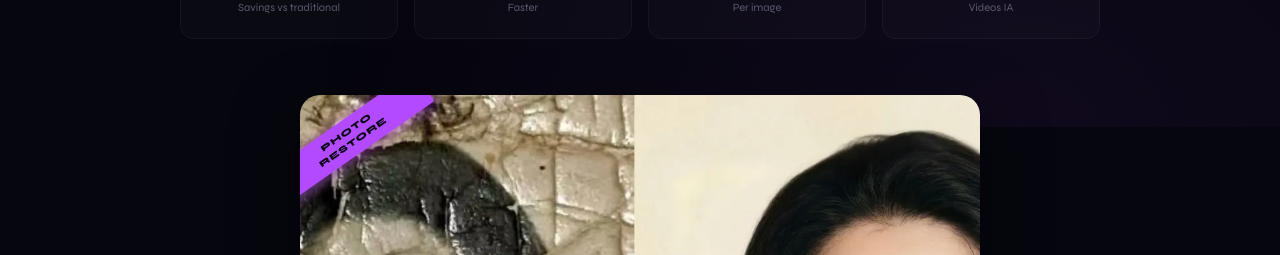
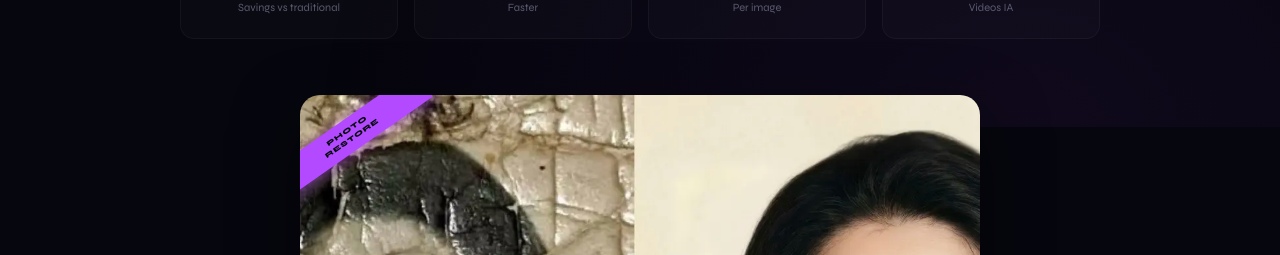
Before and after one commit to setnom/hyperreal-studio, a React (Vite) app: page / in a window 1280 px wide. Shown: the part 673-928 px from the top of the page. Built offline with nearby package versions, Linux system fonts and the light colour scheme.

Commit message:
v31d: <-zsh.25 en stat + ribbon Restauración fuente más pequeña

```diff
--- a/src/App.jsx
+++ b/src/App.jsx
@@ -520,7 +520,7 @@ function CarouselSection({ lang, isDesk }) {
 
         {/* Ribbon — outside overflow so it shows fully, clipped by wrapper */}
         <div style={{ position: "absolute", top: 0, left: 0, width: "100%", height: "100%", pointerEvents: "none", zIndex: 3, overflow: "hidden" }}>
-          <div key={idx} style={{ position: "absolute", top: 24, left: -40, width: 180, textAlign: "center", transform: "rotate(-35deg)", background: s.color, color: "#06060e", fontSize: 9, fontWeight: 900, padding: "7px 0", letterSpacing: 1, textTransform: "uppercase", boxShadow: `0 2px 14px ${s.color}88`, whiteSpace: "pre-line", lineHeight: 1.3, opacity: transitioning ? 0 : 1, transition: "opacity .3s ease" }}>
+          <div key={idx} style={{ position: "absolute", top: 24, left: -40, width: 180, textAlign: "center", transform: "rotate(-35deg)", background: s.color, color: "#06060e", fontSize: s.tag.length > 10 ? 7 : 9, fontWeight: 900, padding: "7px 0", letterSpacing: 1, textTransform: "uppercase", boxShadow: `0 2px 14px ${s.color}88`, whiteSpace: "pre-line", lineHeight: 1.3, opacity: transitioning ? 0 : 1, transition: "opacity .3s ease" }}>
             {s.tag}
           </div>
         </div>
@@ -1680,7 +1680,7 @@ export default function App() {
 
       {/* Stats */}
       <div style={{ display: "grid", gridTemplateColumns: isDesk ? "1fr 1fr 1fr 1fr" : "1fr 1fr 1fr", gap: isDesk ? 16 : 8, marginBottom: isDesk ? 56 : 36 }}>
-        {[{ v: "97%", l: t("stat_save") }, { v: "300×", l: t("stat_fast") }, { v: "$0.25", l: t("stat_price") }, ...(isDesk ? [{ v: "5s", l: "Videos IA" }] : [])].map((s, i) => (
+        {[{ v: "97%", l: t("stat_save") }, { v: "300×", l: t("stat_fast") }, { v: "<$0.25", l: t("stat_price") }, ...(isDesk ? [{ v: "5s", l: "Videos IA" }] : [])].map((s, i) => (
           <div key={i} style={{ padding: isDesk ? "24px 16px" : "16px 8px", background: "rgba(255,255,255,.02)", borderRadius: 14, border: "1px solid rgba(255,255,255,.04)", textAlign: "center" }}>
             <p style={{ fontSize: isDesk ? 28 : 20, fontWeight: 800, margin: 0, fontFamily: "'JetBrains Mono',monospace", background: "linear-gradient(135deg, #00f0ff, #b44aff)", WebkitBackgroundClip: "text", WebkitTextFillColor: "transparent" }}>{s.v}</p>
             <p style={{ fontSize: isDesk ? 11 : 9, color: "#5a5a70", margin: "4px 0 0" }}>{s.l}</p>
```
